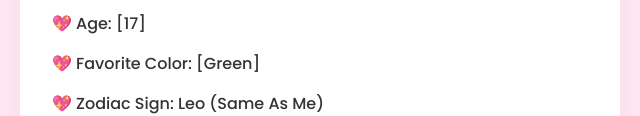
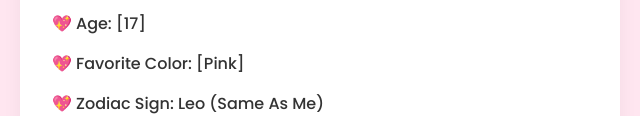
Before and after one commit to Dkrowew/helloo, a plain HTML site: page index.html in a window 1280 px wide. Shown: the part 837-953 px from the top of the page, 320-960 px from the left. Drawn offline with Linux system fonts and the light colour scheme.

Commit message:
Update index.html

```diff
--- a/index.html
+++ b/index.html
@@ -24,7 +24,7 @@
             <ul>
                 <li>Name: [Precious Negan Escala]</li>
                 <li>Age: [17]</li>
-                <li>Favorite Color: [Green]</li>
+                <li>Favorite Color: [Pink]</li>
                 <li>Zodiac Sign: Leo (Same As Me)</li>
             </ul>
         </section>
```
